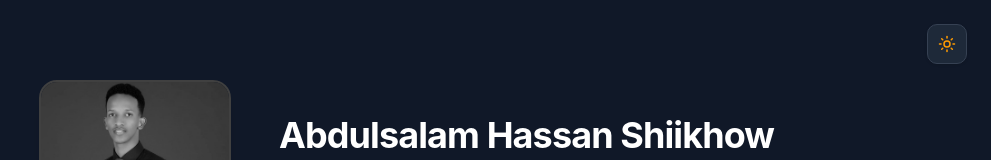
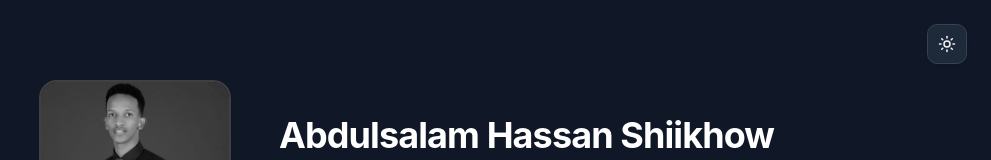
Before and after one commit to abdulsalamhassan/Abdulsalam-Portfolio, a Next.js app: page / in a window 1280 px wide. Both pictures are taken after a click on the button "Toggle theme". Shown: the top 160 px of the page, without its empty margins (289-1280 px from the left). Built offline with nearby package versions, Linux system fonts and the light colour scheme.

Commit message:
toggle color update

```diff
--- a/components/theme-toggle.tsx
+++ b/components/theme-toggle.tsx
@@ -16,7 +16,7 @@ export function ThemeToggle() {
     if (!mounted) {
         return (
             <button className="p-2.5 rounded-lg bg-gray-100 dark:bg-gray-800 border border-gray-200 dark:border-gray-700">
-                <Sun size={18} className="text-gray-400" />
+                <Sun size={18} className="text-gray-400 dark:text-gray-600" />
             </button>
         );
     }
@@ -28,9 +28,9 @@ export function ThemeToggle() {
             aria-label="Toggle theme"
         >
             {theme === "dark" ? (
-                <Sun size={18} className="text-amber-500" />
+                <Sun size={18} className="text-gray-100 dark:text-gray-100" />
             ) : (
-                <Moon size={18} className="text-gray-700" />
+                <Moon size={18} className="text-gray-700 dark:text-gray-700" />
             )}
         </button>
     );
```
